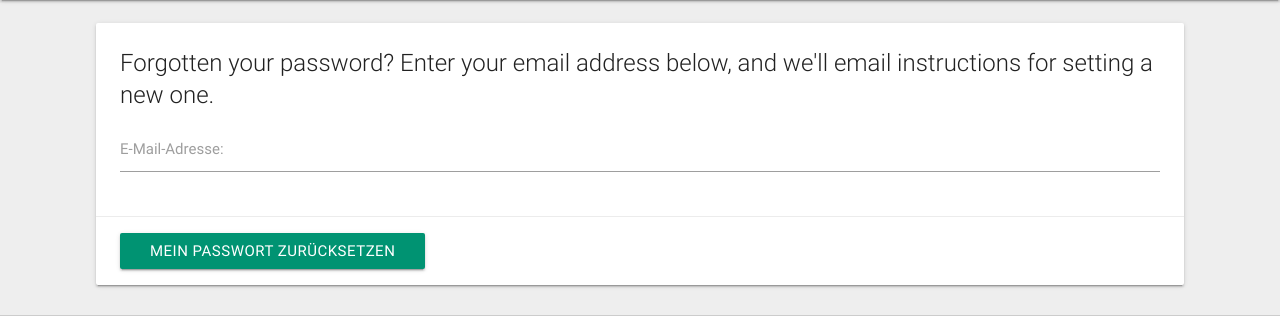
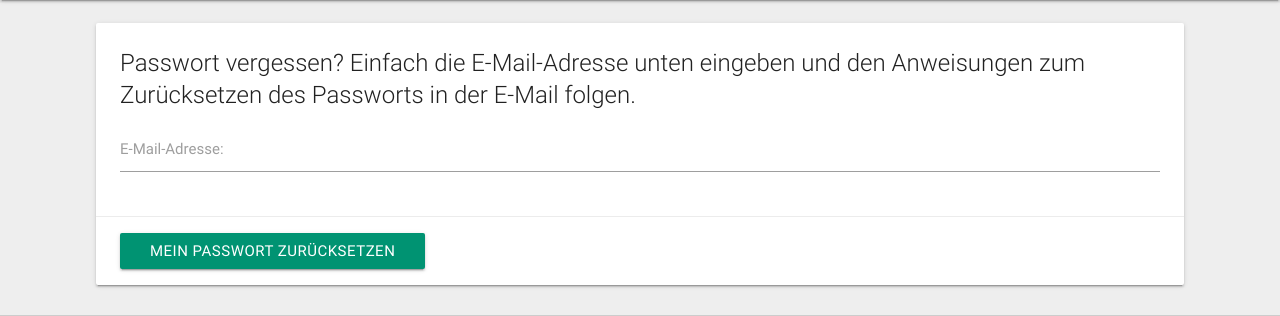
Before and after one commit to OpenAdaptronik/Rattler, a Django app: page /password/forget/ in a window 1280 px wide. Shown: the part 64-380 px from the top of the page. Run offline with Django 3.2, Linux system fonts and the light colour scheme; parts of the project's set-up code (start-up, migrations or seed data) failed here and were passed over.

Commit message:
remove trans tag and write everything in german

```diff
--- a/rattler/templates/registration/password_reset_email.html
+++ b/rattler/templates/registration/password_reset_email.html
@@ -1,11 +1,11 @@
 {% load i18n %}{% autoescape off %}
-{% blocktrans %}You're receiving this email because you requested a password reset for your user account at {{ site_name }}.{% endblocktrans %}
+Diese E-Mail wurde aufgrund einer Anfrage zum Zurücksetzen des Passworts auf der Website {{ site_name }} versendet.
 
-{% trans "Please go to the following page and choose a new password:" %}
+Bitte öffnen Sie folgende Seite, um Ihr neues Passwort einzugeben:
 {% block reset_link %}
 {{ protocol }}://{{ domain }}{% url 'password:reset' uidb64=uid token=token %}
 {% endblock %}
-{% trans "Your username, in case you've forgotten:" %} {{ user.get_username }}
+Ihr Benutzername, falls Sie ihn vergessen haben: {{ user.get_username }}
 
 
 Dein Rattler-Team
--- a/rattler/templates/registration/password_reset_form.html
+++ b/rattler/templates/registration/password_reset_form.html
@@ -9,7 +9,7 @@
             {% csrf_token %}
             <div class="card-content">
                 <div class="card-title">
-                    {% trans "Forgotten your password? Enter your email address below, and we'll email instructions for setting a new one." %}</p>
+                        Passwort vergessen? Einfach die E-Mail-Adresse unten eingeben und den Anweisungen zum Zurücksetzen des Passworts in der E-Mail folgen.
                 </div>
 
                 <div class="input-field">
@@ -18,7 +18,7 @@
                 </div>
             </div>
             <div class="card-action">
-                <button type="submit" class="waves-effect waves-light btn">{% trans 'Reset my password' %}</button>
+                <button type="submit" class="waves-effect waves-light btn">Mein Passwort zurücksetzen</button>
             </div>
         </form>
     </div>
```
